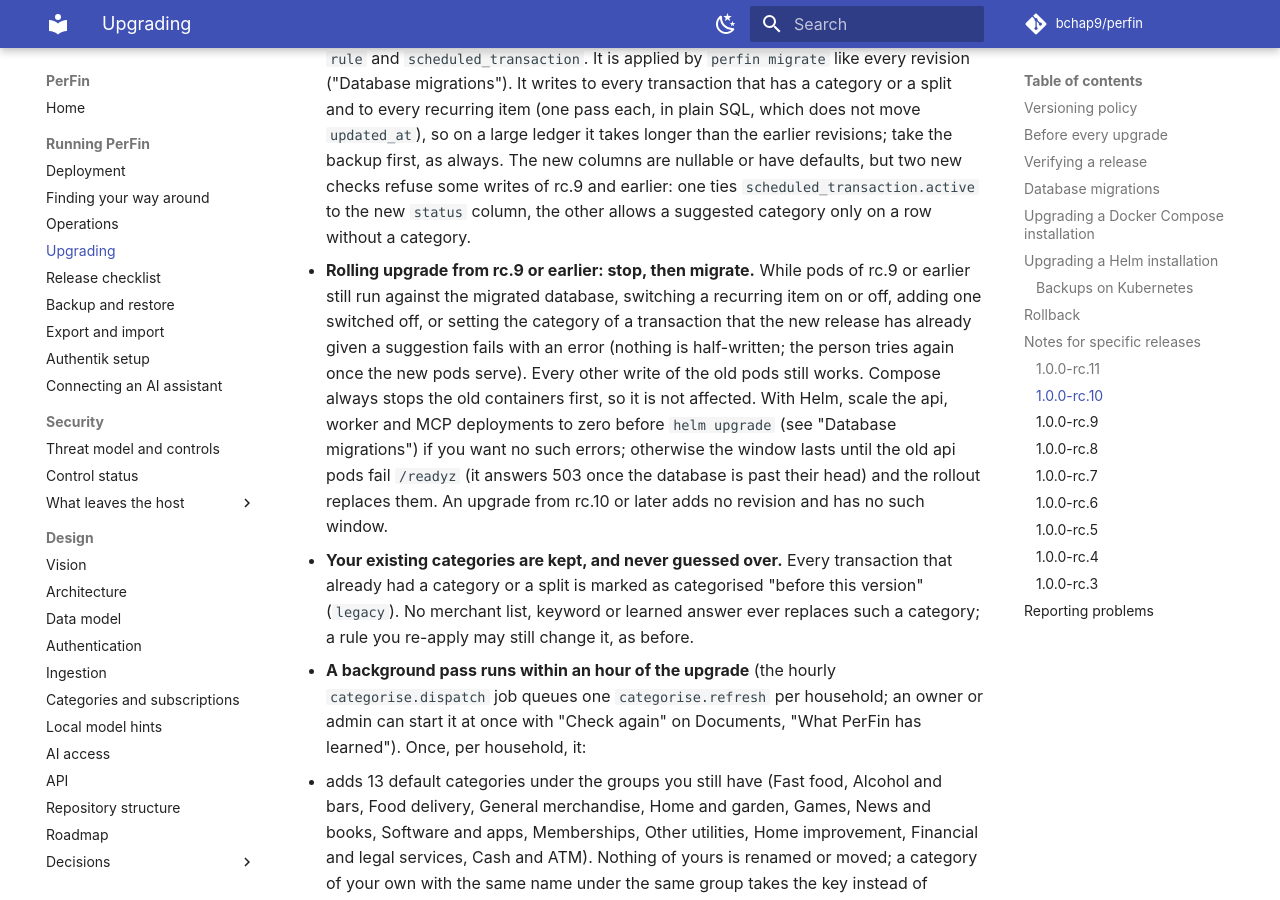
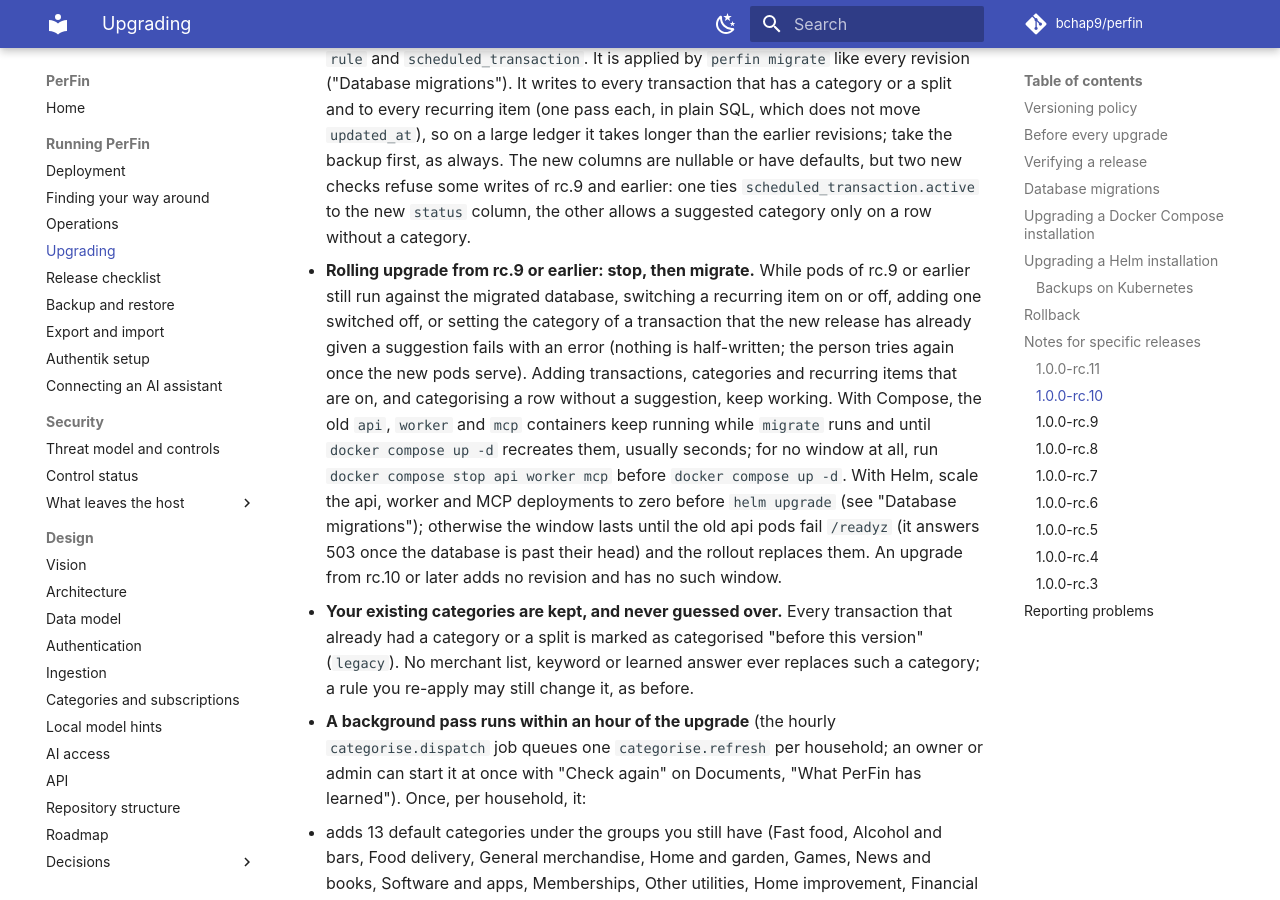
Before and after one commit to Bchap9/PerFin, an MkDocs documentation site: the page built from docs/UPGRADING.md, in a window 1280 px wide and 900 px high, scrolled down 8220 px. Built offline with MkDocs 1.6.1 and Material for MkDocs 9.7.7, drawn with Linux system fonts in a browser that asks for light colours; comment, search, counter and statistics services are not loaded.

Commit message:
docs(upgrading): Compose also has a short 0014 window; give its stop order
`docker compose up -d` recreates api, worker and mcp only after the
one-shot migrate exits, so the old containers serve against the migrated
schema for those seconds. The rc.10 note now gives the Compose stop order
too and names only the writes the overlap test covers.

Co-Authored-By: Claude Opus 5.5 <noreply@anthropic.com>
Claude-Session: https://claude.ai/code/session_01HRK1FXsJCfeh3aUokzUEVJ

```diff
--- a/docs/UPGRADING.md
+++ b/docs/UPGRADING.md
@@ -374,14 +374,18 @@ No new setting, no new container, no new outbound connection.
   recurring item on or off, adding one switched off, or setting the
   category of a transaction that the new release has already given a
   suggestion fails with an error (nothing is half-written; the person
-  tries again once the new pods serve). Every other write of the old pods
-  still works. Compose always stops the old containers first, so it is not
-  affected. With Helm, scale the api, worker and MCP deployments to zero
-  before `helm upgrade` (see "Database migrations") if you want no such
-  errors; otherwise the window lasts until the old api pods fail
-  `/readyz` (it answers 503 once the database is past their head) and the
-  rollout replaces them. An upgrade from rc.10 or later adds no revision
-  and has no such window.
+  tries again once the new pods serve). Adding transactions, categories
+  and recurring items that are on, and categorising a row without a
+  suggestion, keep working. With Compose, the old `api`, `worker` and
+  `mcp` containers keep running while `migrate` runs and until
+  `docker compose up -d` recreates them, usually seconds; for no window at
+  all, run `docker compose stop api worker mcp` before
+  `docker compose up -d`. With Helm, scale the api, worker and MCP
+  deployments to zero before `helm upgrade` (see "Database migrations");
+  otherwise the window lasts until the old api pods fail `/readyz` (it
+  answers 503 once the database is past their head) and the rollout
+  replaces them. An upgrade from rc.10 or later adds no revision and has
+  no such window.
 - **Your existing categories are kept, and never guessed over.** Every
   transaction that already had a category or a split is marked as
   categorised "before this version" (`legacy`). No merchant list, keyword
```
